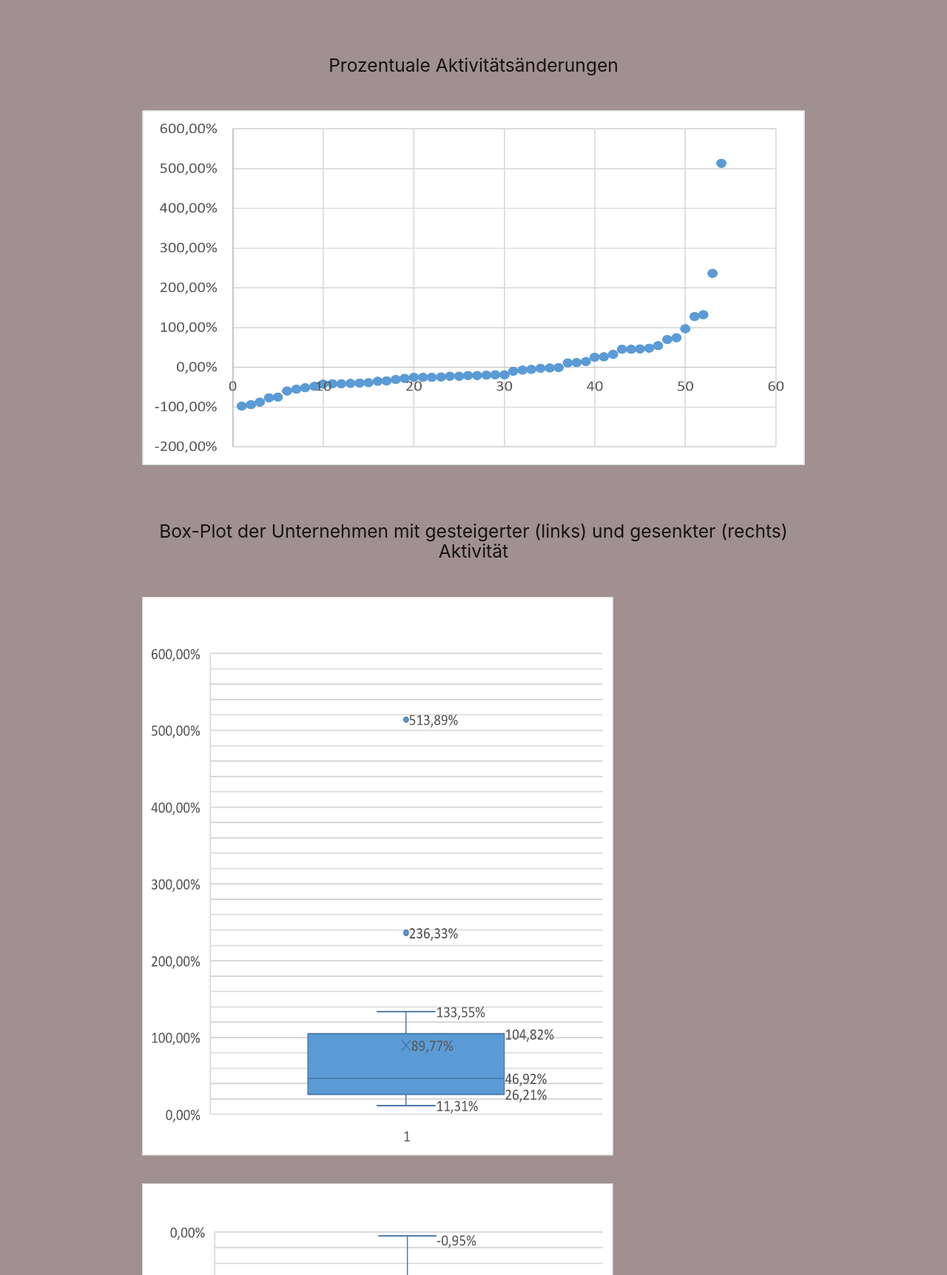
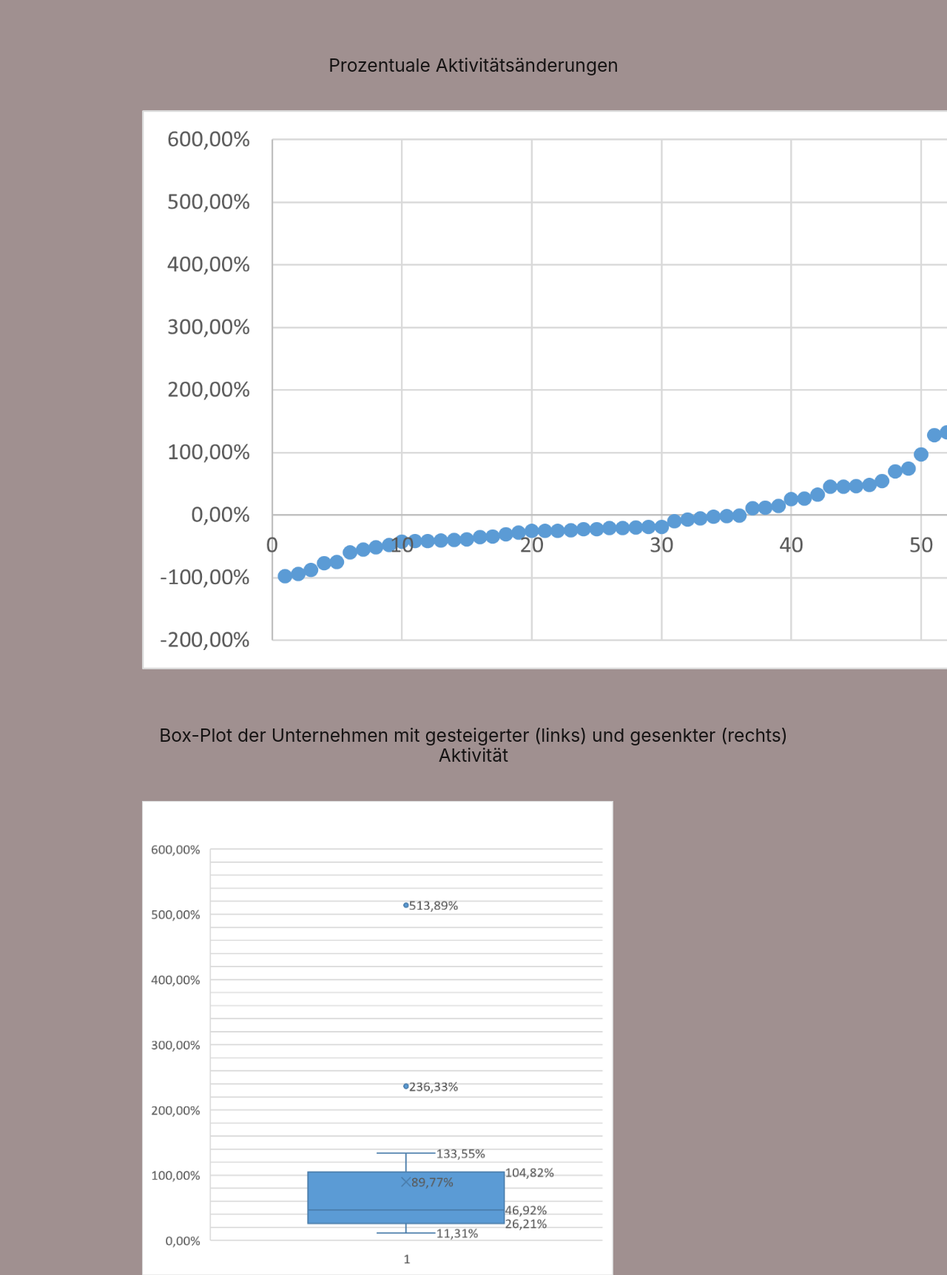
Before and after one commit to eck001/seminar, a Django app: page /zusammenfassung/ in a window 1280 px wide; the page is wider, and only the part inside the window is pictured. Shown: the part 308-2032 px from the top of that part at 74% size. Run offline with Django 3.2, Linux system fonts and the light colour scheme.

Commit message:
korrekturen

```diff
--- a/templates/Seiten/boersennotierung.html
+++ b/templates/Seiten/boersennotierung.html
@@ -20,7 +20,7 @@
                         <img src="/static/graphen/tabellen/bild172.png"
                              style="margin-left: 2cm;width: 400px; height: 340px">
                         <p style="margin-left: 2cm">Standardabweichung : 62,75%</p>
-                        <p style="margin-left: 2cm">t-Test: </p>
+                        <p style="margin-left: 2cm">t-Test: t(21) = -1.49,p = 0.15</p>
                     </div>
                 </div>
             </div>
@@ -40,7 +40,7 @@
                         <img src="/static/graphen/tabellen/bild182.png"
                              style="margin-left: 2cm;width: 400px; height: 340px">
                         <p style="margin-left: 2cm">Standardabweichung : 107,36%</p>
-                        <p style="margin-left: 2cm">t-Test: </p>
+                        <p style="margin-left: 2cm">t-Test: t(31) = 0.72,p = 0.48</p>
                     </div>
                 </div>
             </div>
--- a/templates/Seiten/daten.html
+++ b/templates/Seiten/daten.html
@@ -20,7 +20,7 @@
                         ist.</p>
                     <p>1- Um H0 zu verwerfen muss der Wert von t-Statistik größer als kritischen t-Wert bei einseitigem
                         t-Test sein</p>
-                    <p>2- P(T<=t) einseitig muss kleiner als 0,05 sein damit H0 verwenden werden kann.</p>
+                    <p>2- P(T<=t) einseitig muss kleiner als 0,05 sein damit H0 verworfen werden kann.</p>
                     <p>In Finanzbranche da die Annahmen nucht getroffen sind, kann H0 nicht verwerfen werden.</p>
                     <br>
 
--- a/templates/Seiten/zusammenfassung.html
+++ b/templates/Seiten/zusammenfassung.html
@@ -4,31 +4,31 @@
     <div class="container">
         <h2 style="text-align: center">Zusammenfassung aller Unternehmen</h2>
         <h5 style="text-align: center; margin-top: 2cm">Prozentuale Aktivitätsänderungen</h5>
-        <img style="width: 100%;height: 60%; margin-top: 1cm" src="/static/graphen/tabellen/bild1.png">
+        <img style="width: 34cm;height: 20cm; margin-top: 1cm" src="/static/graphen/tabellen/bild1.png">
 
         <h5 style="text-align: center; margin-top: 2cm">Box-Plot der Unternehmen mit gesteigerter (links) und gesenkter
             (rechts) Aktivität</h5>
         <div class="row">
-            <img style="width: 16.85cm;height: 20cm; margin-top: 1cm" src="/static/graphen/tabellen/bild2.png">
-            <img style="width: 16.85cm;height: 20cm; margin-top: 1cm" src="/static/graphen/tabellen/bild3.png">
+            <img style="width: 16.85cm;height: 17cm; margin-top: 1cm" src="/static/graphen/tabellen/bild2.png">
+            <img style="width: 16.85cm;height: 17cm; margin-top: 1cm" src="/static/graphen/tabellen/bild3.png">
 
         </div>
         <div class="row">
-            <img style="width: 16.85cm;height: 20cm; margin-top: 1cm" src="/static/graphen/tabellen/bild4.png">
-            <img style="width: 16.85cm;height: 20cm; margin-top: 1cm" src="/static/graphen/tabellen/bild5.png">
+            <img style="width: 16.85cm;height: 17cm; margin-top: 1cm" src="/static/graphen/tabellen/bild4.png">
+            <img style="width: 16.85cm;height: 17cm; margin-top: 1cm" src="/static/graphen/tabellen/bild5.png">
 
         </div>
         <h5 style="text-align: center; margin-top: 2cm">Vergleich von Frequenzen</h5>
         <h6 style="text-align: center; margin-top: 2cm">1. Zeitraum(0-10)</h6>
         <div class="row">
-            <img style="width: 100%;height: 60%; margin-top: 1cm" src="/static/graphen/tabellen/bild6.png">
-
-
+            <img style="width: 16.85cm;height: 17cm; margin-top: 1cm" src="/static/graphen/tabellen/bild61.png">
+            <img style="width: 16.85cm;height: 17cm; margin-top: 1cm" src="/static/graphen/tabellen/bild62.png">
         </div>
         <h6 style="text-align: center; margin-top: 2cm">2. Zeitraum(10-20)</h6>
-        <img style="width: 100%;height: 60%; margin-top: 1cm" src="/static/graphen/tabellen/bild6.png">
+        <img style="width: 16.85cm;height: 17cm; margin-top: 1cm" src="/static/graphen/tabellen/bild72.png">
+        <img style="width: 16.85cm;height: 17cm; margin-top: 1cm" src="/static/graphen/tabellen/bild71.png">
         <h6 style="text-align: center; margin-top: 2cm">3. Zeitraum(20-30)</h6>
-        <img style="width: 100%;height: 60%; margin-top: 1cm; margin-bottom: 3cm" src="/static/graphen/tabellen/bild6.png">
+        <img style="width: 34cm;height: 20cm; margin-top: 1cm" src="/static/graphen/tabellen/bild8.png">
 
 
     </div>
--- a/templates/base.html
+++ b/templates/base.html
@@ -58,7 +58,7 @@
                         <a href="boersennotierung/">Börsennotation</a>
                     </div>
                     <div class="card-action">
-                        <p style="color: black; font-size: small; text-align: center">Anaylse von Unternehemn nach Börsennotierung</p>
+                        <p style="color: black; font-size: small; text-align: center">Analyse von Unternehmen nach Börsennotierung</p>
                     </div>
                 </div>
             </div>
```
Also changed, not shown: templates/Seiten/branchen.html (+7 -7 lines), templates/Seiten/unternehmensgrosse.html (+5 -5 lines).
